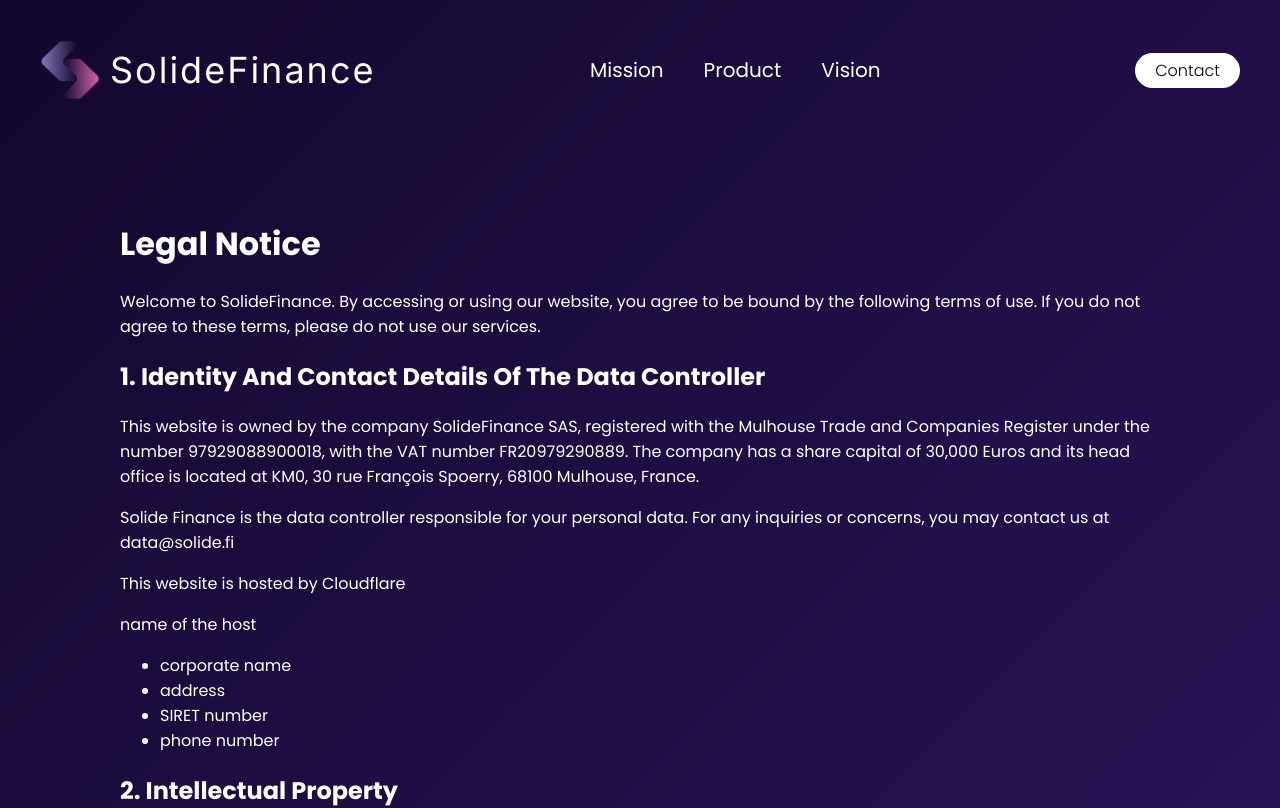
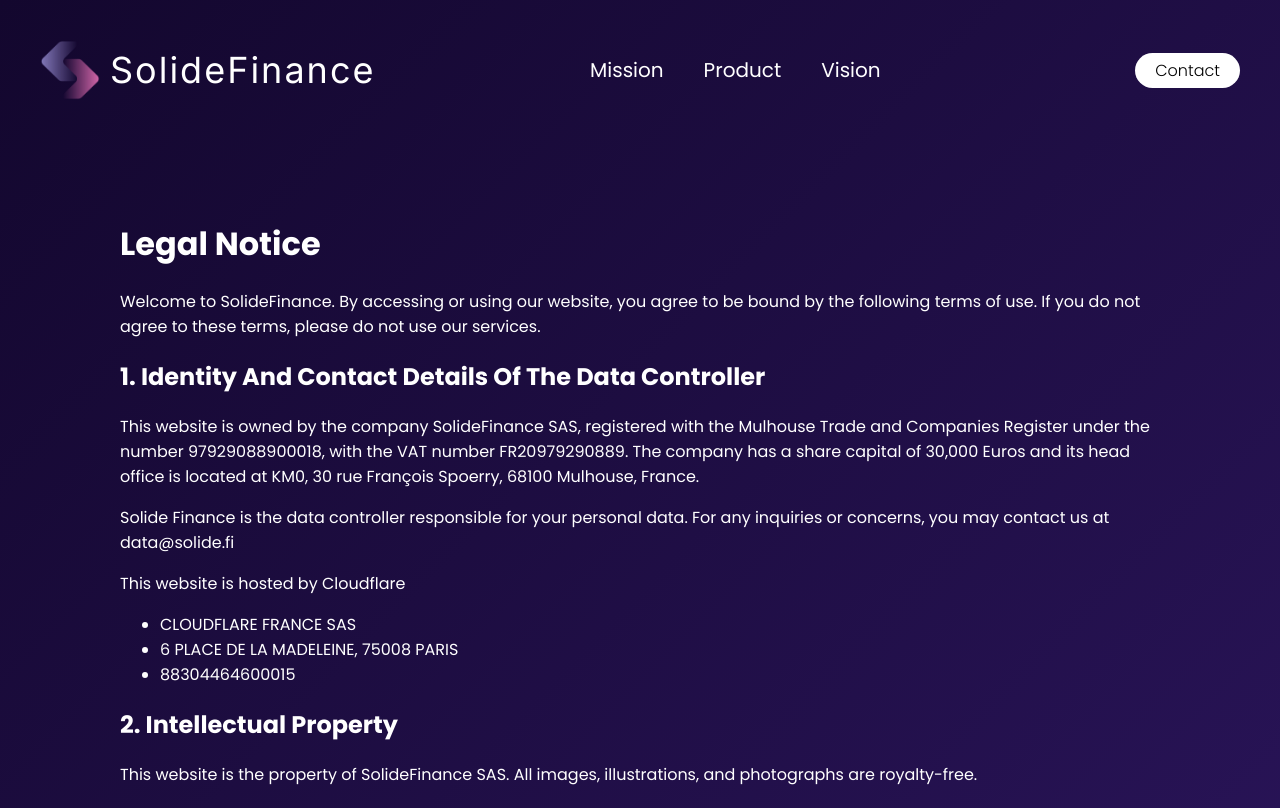
Before and after one commit to solide-finance/homepage, a React (Vite) app: page /legal-notice in a window 1280 px wide. Shown: the top 808 px of the page. Built offline with nearby package versions, Linux system fonts and the light colour scheme.

Commit message:
Add cloudflare france address

```diff
--- a/src/pages/LegalNotice/LegalNotice.tsx
+++ b/src/pages/LegalNotice/LegalNotice.tsx
@@ -17,12 +17,10 @@
         contact us at data@solide.fi
       </p>
       <p>This website is hosted by Cloudflare</p>
-      name of the host
       <ul>
-        <li>corporate name</li>
-        <li>address</li>
-        <li>SIRET number</li>
-        <li>phone number</li>
+        <li>CLOUDFLARE FRANCE SAS</li>
+        <li>6 PLACE DE LA MADELEINE, 75008 PARIS</li>
+        <li>88304464600015</li>
       </ul>
       <h2>2. Intellectual Property</h2>
       <p>
```
